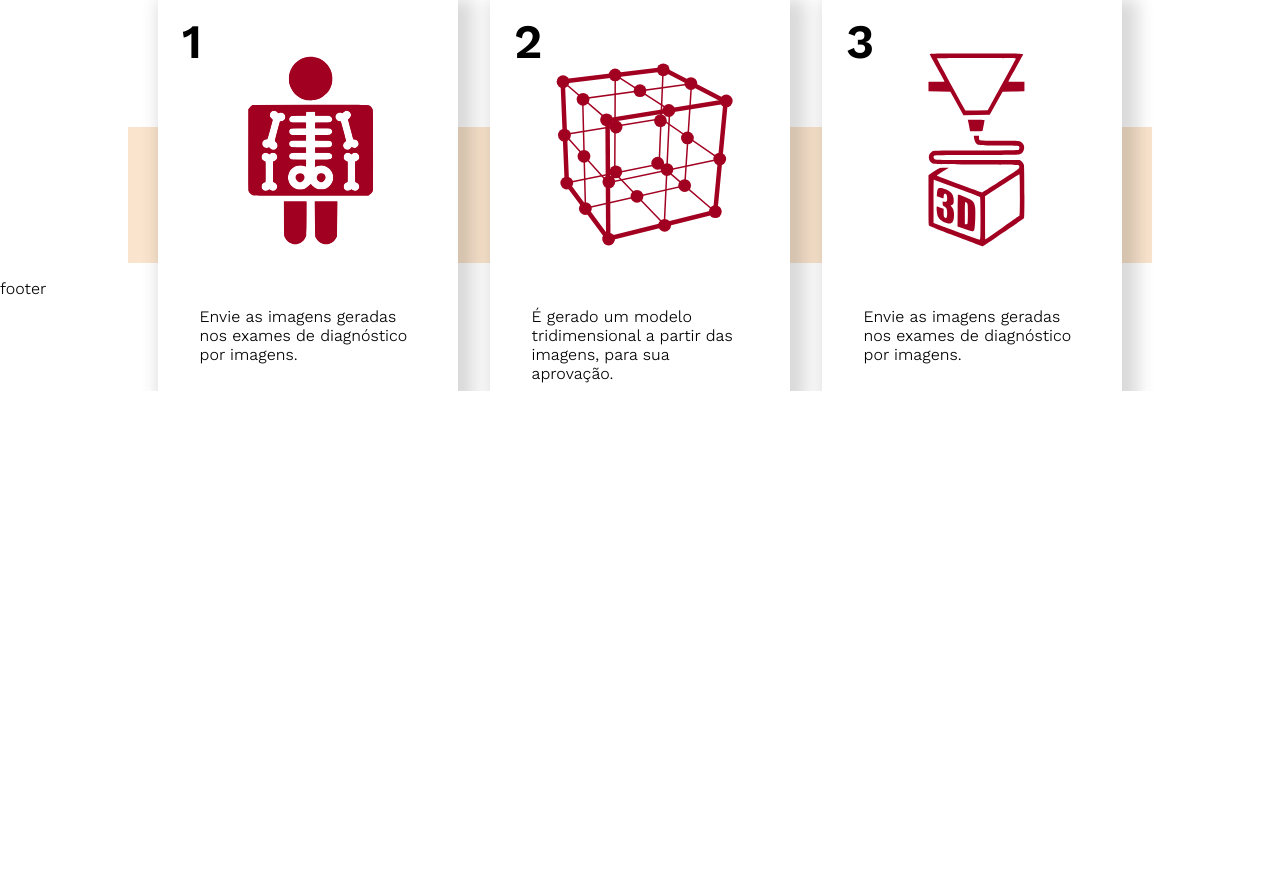
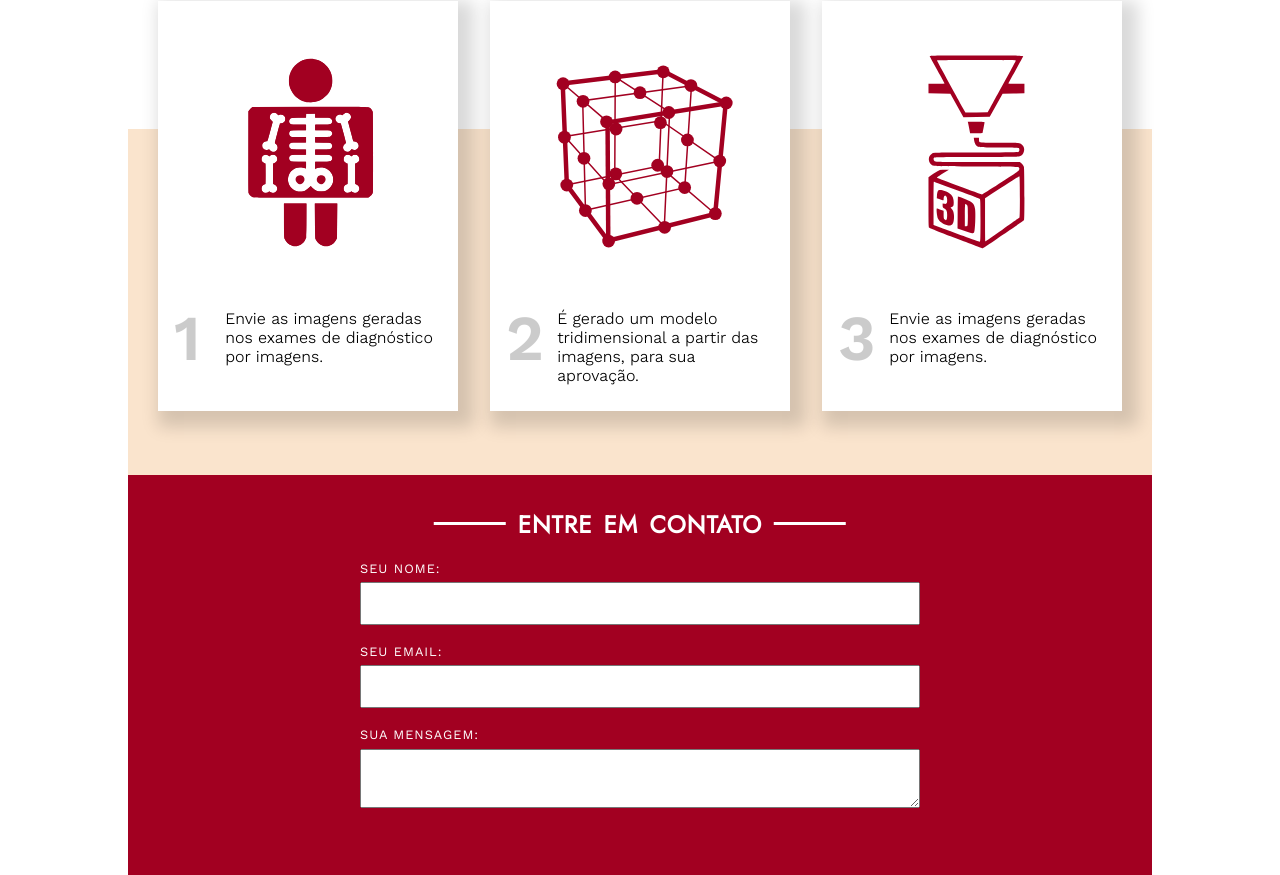
Before and after one commit to isacvale/en3d_2020, a React (Create React App) app: page / in a window 1280 px wide. Shown: the part 960-1835 px from the top of the page. Before the commit the page ends 1351 px from the top, so only its background shows below. Built offline with nearby package versions, Linux system fonts and the light colour scheme.

Commit message:
Acrescentar ofter (em andamento).

```diff
--- a/src/index.css
+++ b/src/index.css
@@ -1,5 +1,5 @@
 @import url('https://fonts.googleapis.com/css2?family=Lora:ital,wght@0,400;0,562;0,639;1,400;1,561&family=Work+Sans:ital,wght@0,259;0,531;0,588;1,258;1,531&display=swap');
-
+@import url('https://fonts.googleapis.com/css2?family=Jost:wght@531&display=swap');
 /* font-family: 'Lora', serif;
 font-family: 'Work Sans', sans-serif; */
 
--- a/src/pages/_templates/Common.js
+++ b/src/pages/_templates/Common.js
@@ -1,5 +1,6 @@
 import React from 'react'
 import Header from './components/Header'
+import Footer from './components/Footer'
 
 const Common = props =>
     <div>
@@ -10,7 +11,7 @@ const Common = props =>
         <div>{props.children}</div>
 
         {/* Footer */}
-        <footer>footer</footer>
+        <Footer />
     </div>
 
 
--- /dev/null
+++ b/src/pages/_templates/components/Footer.css
@@ -0,0 +1,57 @@
+.Footer {
+    background-color: var(--vermelho);
+    box-sizing: border-box;
+    margin: 0 auto;
+    max-width: 1200px;
+    padding: 2em;
+    width: calc(100% - 3em);
+}
+
+@media (min-width: 800px) {
+    .Footer {
+        width: 80%;
+    }
+}
+
+.Footer__Form {
+    width: 60%;
+    width: calc(100% - 5vw);
+    max-width: 35em;
+    margin: 0 auto;
+    padding-bottom: 2em;
+    /* align-items: flex-end;
+    display: flex;
+    flex-direction: column;
+    flex-wrap: wrap;
+    justify-items: right;
+    background: blue; */
+}
+
+.Footer__Form > label {
+    display: block;
+    font-size: 0.8rem;
+}
+
+.Footer__FormLabel {
+    color: white;
+    display: block;
+    text-transform: uppercase;
+    letter-spacing: 1px;
+    font-variation-settings: 'wght' 400;
+    margin-right: 1em;
+    margin: 1.5em 0 0.5em;
+    width: 100%;
+}
+
+.Footer__FormInput {
+    /* display: block; */
+    font-size: 1.1rem;
+    width: 100%;
+    padding: 0.5em 1em;
+    box-sizing: border-box;
+    color: var(--preto);
+}
+
+textarea.Footer__FormInput {
+    resize: vertical;
+}
--- /dev/null
+++ b/src/pages/_templates/components/Footer.js
@@ -0,0 +1,33 @@
+import React from 'react'
+import './Footer.css'
+
+const Footer = props => {
+    return (
+        <section className='Footer'>
+            <h1 data-inverted>Entre em contato</h1>
+            <form
+                className='Footer__Form'
+                name='contato'
+                method='POST'
+                data-netlify='true'
+            >
+                <label>
+                    <span className='Footer__FormLabel'>Seu nome:</span>
+                    <input className='Footer__FormInput' type='text' name='nome' />
+                </label>
+
+                <label>
+                    <span className='Footer__FormLabel'>Seu email:</span>
+                    <input className='Footer__FormInput' type='email' name='email' />
+                </label>
+
+                <label>
+                    <span className='Footer__FormLabel'>Sua mensagem:</span>
+                    <textarea className='Footer__FormInput' name='mensagem' />
+                </label>
+            </form>
+        </section>
+    )
+}
+
+export default Footer
--- a/src/pages/home/Page.js
+++ b/src/pages/home/Page.js
@@ -86,6 +86,8 @@ const CompanyText = props => {
 const TransactionSteps = props => {
   return (
     <section className='TransactionSteps'>
+      <h1>Como comprar</h1>
+      <div className='TransactionSteps__wrapper'>
         <Step count='1' path={step_xray}>
           Envie as imagens geradas nos exames de diagnóstico por imagens.
         </Step>
@@ -95,6 +97,7 @@ const TransactionSteps = props => {
         <Step count='3' path={step_printing}>
           Envie as imagens geradas nos exames de diagnóstico por imagens.
         </Step>
+      </div>
     </section>
   )
 }
--- a/src/pages/home/home.css
+++ b/src/pages/home/home.css
@@ -76,23 +76,26 @@
 }
 
 .TransactionSteps {
-    background: var(--cinza);
-    background: #fae4cd;
-    box-sizing: border-box;
-    display: flex;
-    gap: 2em;
-    justify-content: center;
-    margin: 12em auto 1em;
     max-width: 1200px;
-    padding: 4em 0;
+    margin: 0 auto;
     width: calc(100% - 3em);
 }
 
 @media (min-width: 800px) {
     .TransactionSteps {
-        margin: 12em auto 1em;
         width: 80%;
     }
+}
+
+.TransactionSteps__wrapper {
+    background: var(--cinza);
+    background: #fae4cd;
+    display: flex;
+    margin: 9em auto 0;
+    justify-content: center;
+    box-sizing: border-box;
+    gap: 2em;
+    padding: 4em 0;
 }
 
 .TransactionSteps__Step {
@@ -100,20 +103,76 @@
     box-shadow: 0.5em 0.5em 1em 0.5em hsla(120, 0%, 0%, 0.15);
     display: flex;
     flex-direction: column;
-    margin: -12em 0;
+    margin: -12em 0 0;
     /* flex: 1; */
     position: relative;
     width: min-content;
 }
 
 .TransactionSteps__Step-Count {
-    font-size: 3em;
+    font-size: 4rem;
+    line-height: 100%;
     font-variation-settings: 'wght' 620;
-    left: 0.5em;
+    left: 1rem;
     position: absolute;
-    top: 0.3em;
+    /* top: 6.8rem; */
+    bottom: 10%;
+    opacity: .2;
 }
 
 .TransactionSteps__Step-Text {
-    padding: 0.5em 2.6em;
+    padding: 0.5em 2.6em 1.6em;
+    padding: 0.5em 2.6em 1.6em;
+    padding: 0.5em .6em 1.6em 4.2em;
 }
+
+section > h1 {
+    color: var(--vermelho);
+    display: inline-block;
+    margin: 0 auto;
+    /* font-family: Lora; */
+    font-family: Jost;
+    text-transform: uppercase;
+    letter-spacing: 1px;
+    word-spacing: 3px;
+    text-align: center;
+    font-variation-settings: 'wght' 400;
+    position: relative;
+    left: 50%;
+    transform: translateX(-50%);
+}
+
+section > h1::before {
+    content: '';
+    height: 0.1em;
+    width: 3em;
+    background: var(--vermelho);
+    display: block;
+    position: absolute;
+    top: 45%;
+    left: -3.5em;
+}
+
+section > h1::after {
+    content: '';
+    height: 0.1em;
+    width: 3em;
+    background: var(--vermelho);
+    display: block;
+    position: absolute;
+    top: 45%;
+    right: -3.5em;
+}
+
+section > h1[data-inverted] {
+    color: white;
+}
+
+section > h1[data-inverted]::before,
+section > h1[data-inverted]::after {
+    background: white;
+}
+
+section > h1[leo] {
+    color: white;
+}
```
Lines whose indentation alone changed are shown as unchanged.
